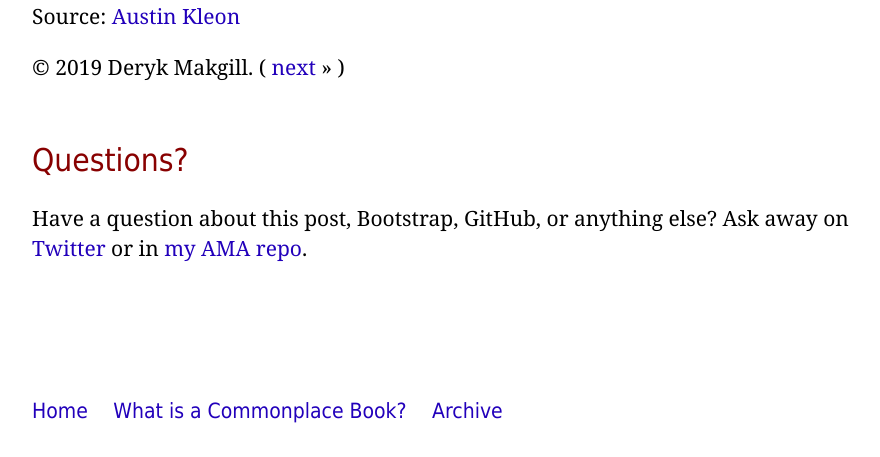
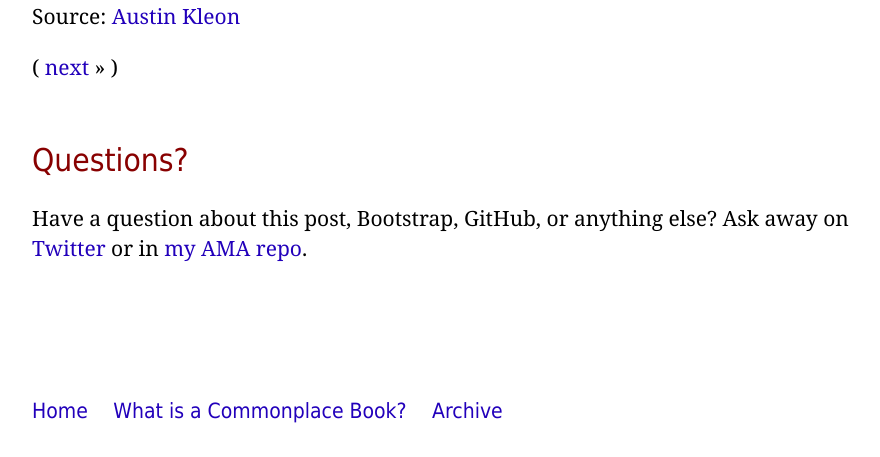
Before and after one commit to derykmakgill/commonplace, a Jekyll site: the page built from _posts/2019-04-10-1.md, in a window 1280 px wide. Shown: the part 998-1455 px from the top of the page, without its empty margins (188-1068 px from the left). Built offline with Jekyll 4.4.1, drawn with Linux system fonts in a browser that asks for light colours.

Commit message:
Update post.html

```diff
--- a/_layouts/post.html
+++ b/_layouts/post.html
@@ -14,7 +14,7 @@ layout: default
 
 
 <div class="PageNavigation">
-  © 2019 Deryk Makgill.  ({% if page.previous.url %}
+    ({% if page.previous.url %}
   &laquo; <a class="prev" href="{{page.previous.url}}">previous</a>
   {% endif %}
   {% if page.next.url %}
```
